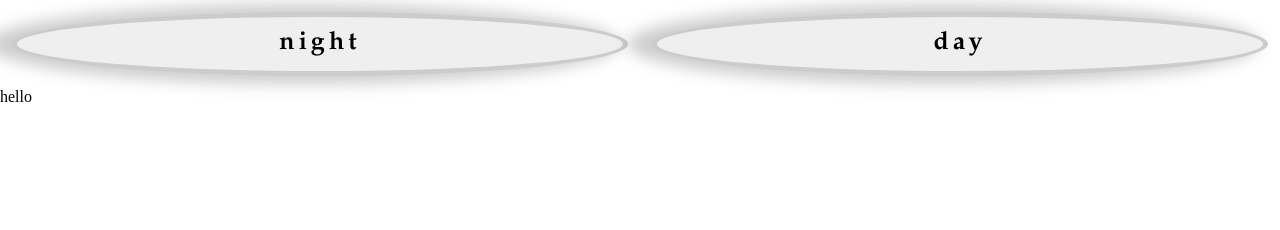
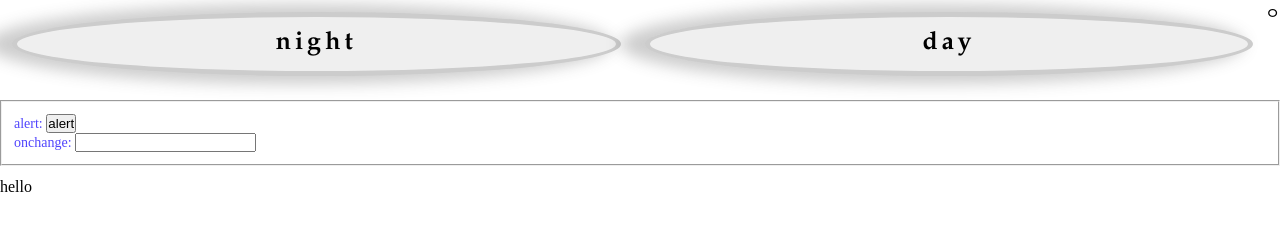
Before and after one commit to ellachoy/frontend_review, a plain HTML site: page index.html in a window 1280 px wide. Drawn offline with Linux system fonts and the light colour scheme.

Commit message:
onchange

```diff
--- a/index.html
+++ b/index.html
@@ -17,11 +17,26 @@
         <input type="button" value="night" onclick="document.querySelector('body').style.backgroundColor='black';
         document.querySelector('body').style.color='black';">
         <input type="button" value="day" onclick="document.querySelector('body').style.backgroundColor='white';
-            document.querySelector('body').style.color='black';">
+            document.querySelector('body').style.color='black';">ㅇ
     </div>
+   <form action="#" >
+       <fieldset>
+           <label for="#"> alert:
+            <input type="button" id="form" value="alert" onclick="alert('hi')">
+           </label>
+
+        <label for=""> onchange:
+            <input type="text" onchange="alert('hi')">
+        </label>
+
+       </fieldset>
+
+   </form>
 
     <script>
+
         document.write('hello')
+
     </script>
 </body>
 </html>
--- a/style.css
+++ b/style.css
@@ -20,7 +20,7 @@
 div{
     display: flex;
 }
-input[type="button"] {
+input[type="button"]:not(#form) {
     width:100%;
     height:100%;
     padding:var(--padding);
@@ -35,3 +35,13 @@ input[type="button"] {
     line-height: 1.2;
     letter-spacing: 0.161em;
 }
+fieldset{
+    display:flex;
+    flex-direction: column;
+    padding:var(--padding);
+    margin:var(--padding) 0;
+}
+label{
+    color:var(--blue-color);
+    font-size:var(--font-medium);
+}
```
